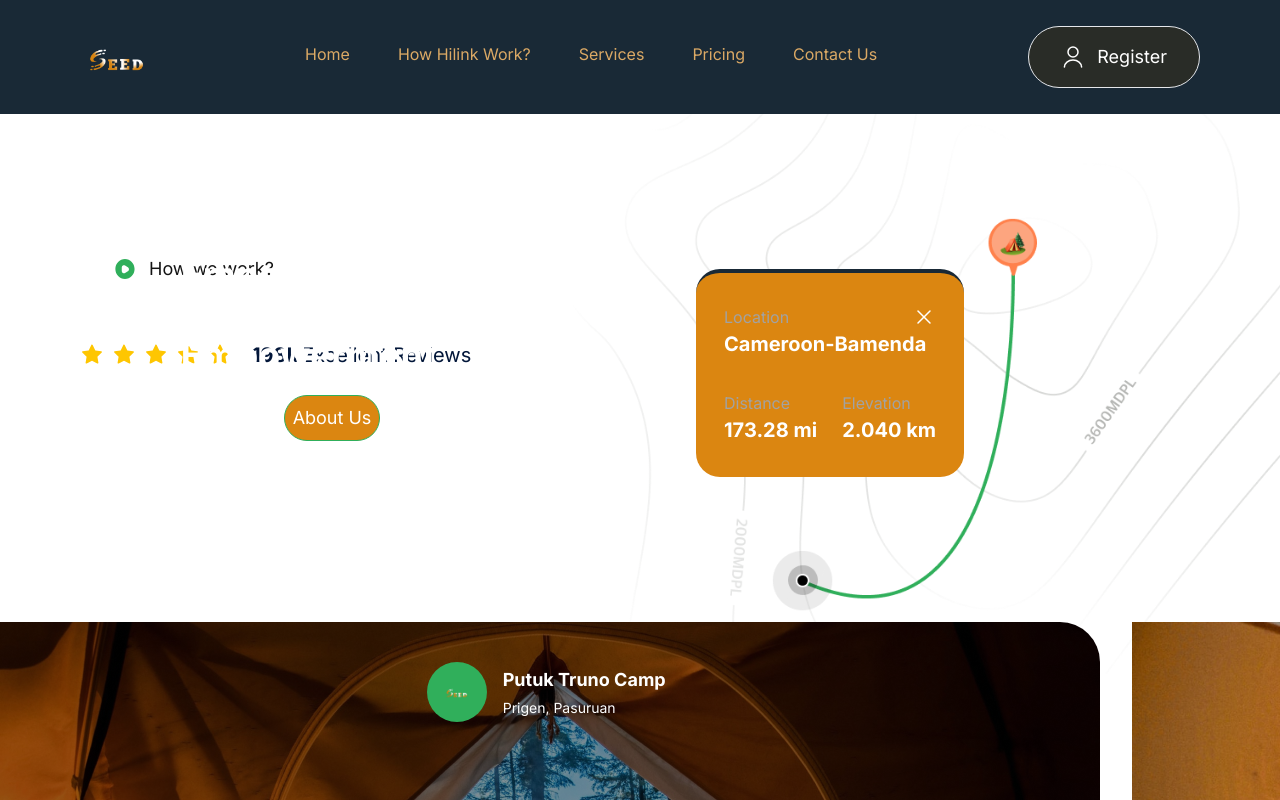
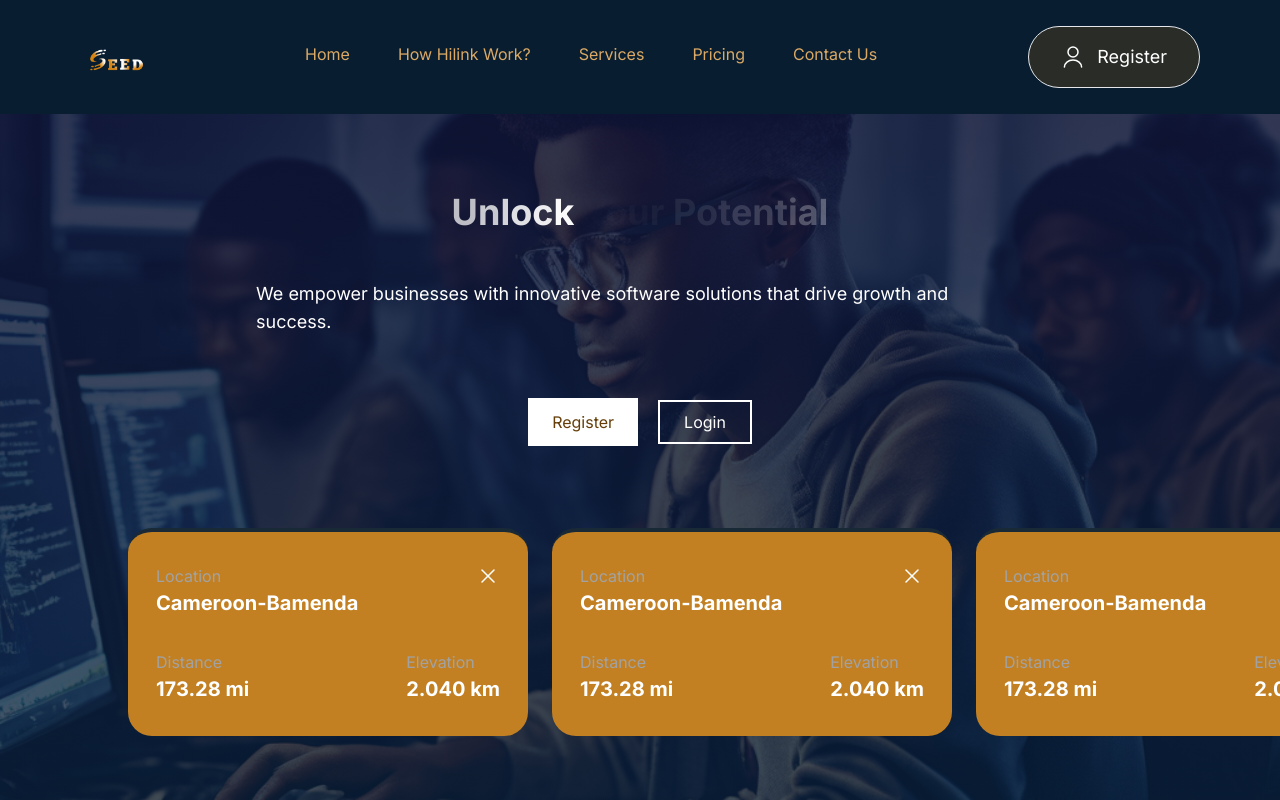
Before and after one commit to Fonyuygita/seed, a Next.js app: page / in a window 1280 px wide. Shown: the top 800 px of the page. Built offline with nearby package versions, Linux system fonts and the light colour scheme.

Commit message:
woked the hero section

```diff
--- a/components/Hero.tsx
+++ b/components/Hero.tsx
@@ -1,90 +1,87 @@
-import Image from 'next/image'
-import Button from './Button'
+"use client"
+import React, { useState, useEffect } from 'react';
+import Image from 'next/image';
+import Handle from './handle';
+import HeroButtons from './hero-buttons';
+import {motion} from "framer-motion"
 
-const Hero = () => {
+const text="Unlock Your Potential"
+const HeroSection = () => {
+  const [backgroundIndex, setBackgroundIndex] = useState(0);
+  const backgrounds = [
+    '/heroImage.png',
+    '/heroImage.png',
+    '/heroImage.png',
+  ];
+
+  useEffect(() => {
+    const interval = setInterval(() => {
+      setBackgroundIndex((prevIndex) =>
+        prevIndex === backgrounds.length - 1 ? 0 : prevIndex + 1
+      );
+    }, 5000);
+
+    return () => clearInterval(interval);
+  }, []);
+
   return (
-    <section className="relative max-container padding-container flex flex-col gap-20 py-10 pb-32 md:gap-28 lg:py-20 xl:flex-row">
-      <div className="hero-map bg-black md:bg-white"  />
-
-      <div className="relative z-20 flex flex-1 flex-col h-full xl:w-1/2 my-12 padding-">
+    <section className="relative ">
+      <div className="flex w-full h-[100vh] items-center justify-between  ">
 
 
-    <Image className=" h-full w-full object-cover 8 md:hidden" src="/heroImage.png" alt="Random image" fill />
-    <div className="absolute inset-0 bg-black opacity-60 rounded-md md:hidden"></div>
-    <div className="absolute w-full h-full inset-0 flex items-center justify-center flex-col gap-5 ">
-        {/* <h2 className="text-white text-3xl font-bold">Get Lost in Mountains</h2> */}
-        <h1 className="bold text-1xl lg:text-4xl font-bold  text-white w-[60%] mx-auto">Skills Empowerment and Empowerment</h1>
+      <div className="relative w-full h-full">
+        <div className="absolute inset-0">
+          <Image
+            src={backgrounds[backgroundIndex]}
+            alt="Background Image"
+            layout="fill"
+            objectFit="cover"
+          />
+          <div
+            className="absolute inset-0 bg-black opacity-50"
+            aria-hidden="true"
+          ></div>
+        </div>
+        <div className="relative">
+          <div className="absolute inset-0 bg-gradient-to-b from-[#13163f] to-[#0c345ca9] opacity-75 h-[100vh]"></div>
+          <div className="relative px-8 py-12 text-white ]">
+            <div className="max-w-3xl mx-auto  flex items-center gap-8 justify-center flex-col mt-[9rem]">
+              <h2 className="text-2xl md:text-4xl font-bold mb-4">
+              {text.split("").map((letter, index) => (
+            <motion.span
+              key={index}
+              className=""
+              initial={{ opacity: 1 }}
+              animate={{ opacity: 0 }}
+              transition={{
+                duration: 3,
+                repeat: Infinity,
+                delay: index * 0.1,
+              }}
+            >
+              {letter}
+            </motion.span>
+          ))}
 
-        <Button
-            type="button"
-            title="About Us"
-            variant="btn_green"
-          />
-    </div>
-
-    <div className="flex  w-full gap-3 sm:flex-row">
-
-          <Button
-            type="button"
-            title="How we work?"
-            icon="/play.svg"
-            variant="btn_white_text"
-          />
-        </div>
-
-
-        {/*
-        <p className="regular-16 mt-6 text-gray-30 xl:max-w-[520px]">
-          We want to be on each of your journeys seeking the satisfaction of seeing the incorruptible beauty of nature. We can help you on an adventure around the world in just one app
-        </p> */}
-
-        <div className="my-11 flex flex-wrap gap-5">
-          <div className="flex items-center gap-2">
-            {Array(5).fill(1).map((_, index) => (
-              <Image
-                src="/star.svg"
-                key={index}
-                alt="star"
-                width={24}
-                height={24}
-              />
-            ))}
-          </div>
-
-          <p className="bold-16 lg:bold-20 text-blue-70">
-            198k
-            <span className="regular-16 lg:regular-20 ml-1">Excellent Reviews</span>
-          </p>
-        </div>
-
-
-      </div>
-
-      <div className="absolute bottom-[-75px] md:relative flex flex-1 items-start">
-        <div className="relative z-20 flex w-[268px] flex-col gap-8 rounded-3xl bg-[#db8611] px-7 py-8  border-t-4 border-[#192936]">
-
-           <div className="flex flex-col">
-            <div className="flexBetween">
-              <p className="regular-16 text-gray-20">Location</p>
-              <Image src="/close.svg" alt="close" width={24} height={24} />
-            </div>
-            <p className="bold-20 text-white">Cameroon-Bamenda</p>
-          </div>
-
-          <div className="flexBetween">
-            <div className="flex flex-col">
-              <p className="regular-16 block text-gray-20">Distance</p>
-              <p className="bold-20 text-white">173.28 mi</p>
-            </div>
-            <div className="flex flex-col">
-              <p className="regular-16 block text-gray-20">Elevation</p>
-              <p className="bold-20 text-white">2.040 km</p>
+              </h2>
+              <p className="text-lg">
+                We empower businesses with innovative software solutions that drive growth and success.
+              </p>
+              <HeroButtons/>
             </div>
           </div>
         </div>
       </div>
+
+      </div>
+      <div className="flex flex-col md:flex-row items-center justify-center gap-6 absolute top-[66%] left-[15%] md:left-[10%]">
+      <Handle/>
+      <Handle/>
+      <Handle/>
+
+      </div>
     </section>
-  )
-}
+  );
+};
 
-export default Hero
+export default HeroSection;
--- a/components/Navbar.tsx
+++ b/components/Navbar.tsx
@@ -5,7 +5,7 @@ import Button from "./Button"
 
 const Navbar = () => {
   return (
-    <nav className="flexBetween max-container padding-container relative z-30 py-5 bg-[#192936]">
+    <nav className="fixed flexBetween w-full padding-container  z-30 py-5 bg-[#081e30]">
       <Link href="/">
         <Image src="/seed.png" alt="logo" width={74} height={29} />
       </Link>
--- /dev/null
+++ b/components/handle.tsx
@@ -0,0 +1,32 @@
+import Image from 'next/image'
+import React from 'react'
+
+const Handle = () => {
+  return (
+    <div className="">
+    <div className="relative z-20 flex w-[268px] flex-col gap-8 rounded-3xl bg-[#c28023] px-7 py-8  border-t-4 border-[#192936] md:w-[400px]">
+
+       <div className="flex flex-col">
+        <div className="flexBetween">
+          <p className="regular-16 text-gray-20">Location</p>
+          <Image src="/close.svg" alt="close" width={24} height={24} />
+        </div>
+        <p className="bold-20 text-white">Cameroon-Bamenda</p>
+      </div>
+
+      <div className="flexBetween">
+        <div className="flex flex-col">
+          <p className="regular-16 block text-gray-20">Distance</p>
+          <p className="bold-20 text-white">173.28 mi</p>
+        </div>
+        <div className="flex flex-col">
+          <p className="regular-16 block text-gray-20">Elevation</p>
+          <p className="bold-20 text-white">2.040 km</p>
+        </div>
+      </div>
+    </div>
+  </div>
+  )
+}
+
+export default Handle
--- /dev/null
+++ b/components/hero-buttons.tsx
@@ -0,0 +1,14 @@
+import React from 'react'
+
+const HeroButtons = () => {
+  return (
+    <div className='flex items-center justify-center gap-5 mt-[30px]'>
+        <button className='text-[#643d08] border-none outline-none px-6 py-3 bg-[#fff] cursor-pointer'>Register</button>
+        <button className='text-white border-2 border-[#fff] px-6 py-2 outline-none p-5 bg-transparent cursor-pointer'>Login</button>
+
+
+    </div>
+  )
+}
+
+export default HeroButtons
```
Also changed, not shown: components/test.tsx (added).
